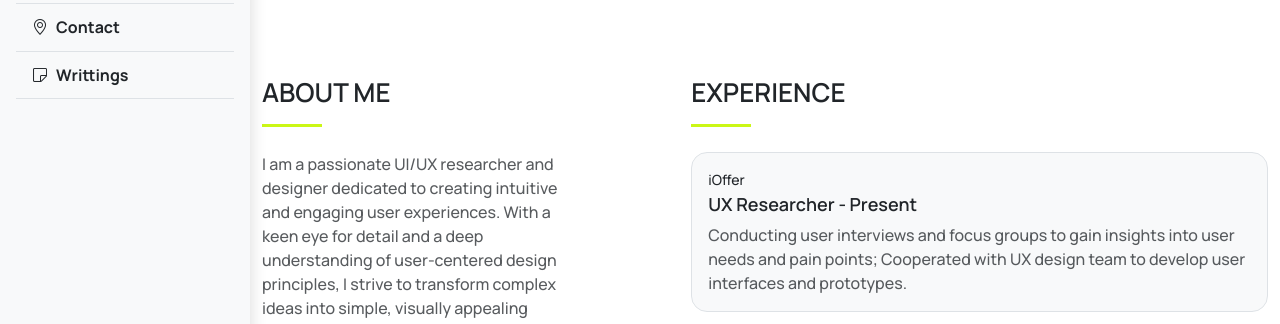
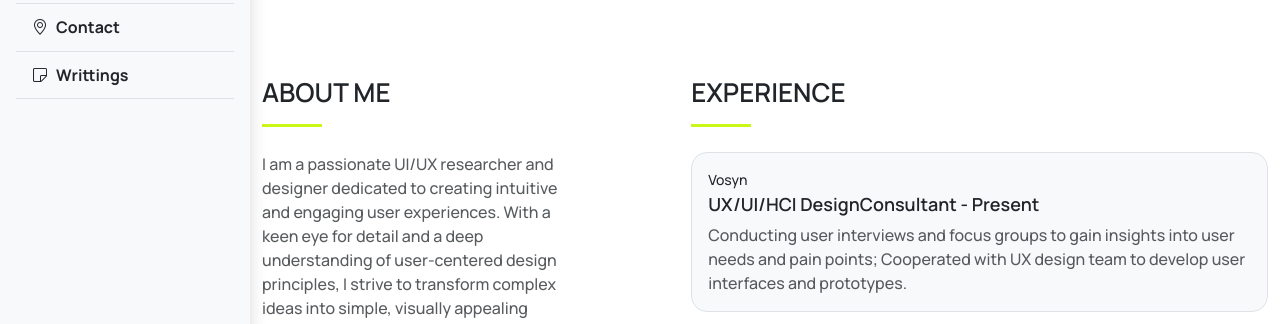
Before and after one commit to bin0520/portfolio, a plain HTML site: page resume.html in a window 1280 px wide. Shown: the part 421-745 px from the top of the page. Drawn offline with Linux system fonts and the light colour scheme.

Commit message:
revised resume

```diff
--- a/resume.html
+++ b/resume.html
@@ -430,8 +430,8 @@ End Item Product-->
                                             <h2 class="h4 text-uppercase">Experience</h2>
                                         </div>
                                         <div class="mt-4 border bg-body-tertiary rounded-4 p-3">
-                                            <p class="fs-14 mb-1">iOffer</p>
-                                            <h3 class="h6 mb-2">UX Researcher - Present</h3>
+                                            <p class="fs-14 mb-1">Vosyn</p>
+                                            <h3 class="h6 mb-2">UX/UI/HCI DesignConsultant - Present</h3>
                                             <p class="opacity-75 mb-0">Conducting user interviews and focus groups to
                                                 gain insights into user needs and pain points; Cooperated with UX design
                                                 team to develop user interfaces and prototypes. </p>
```
